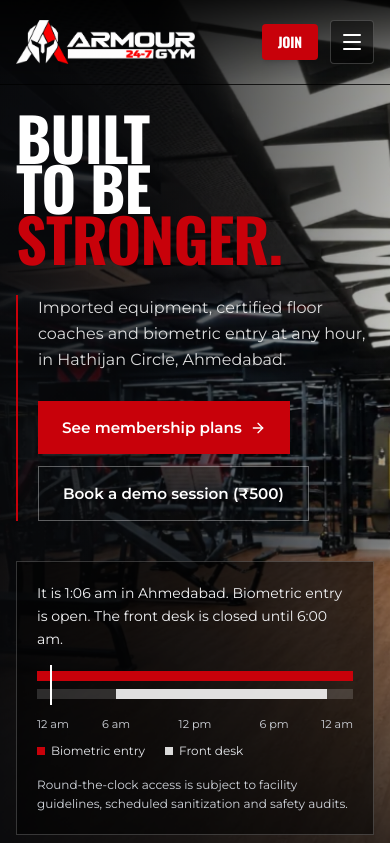
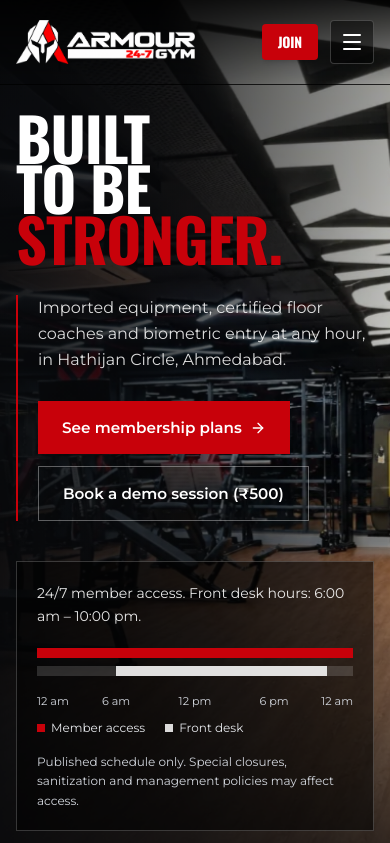
Before and after one commit to Sailesh007/armour-gym, a Next.js app: page / in a window 390 px wide. Shown: the top 843 px of the page. Built offline with nearby package versions, Linux system fonts and the light colour scheme.

Commit message:
feat(ui): polish AccessStrip.tsx for concise responsive experience

```diff
--- a/src/components/home/AccessStrip.tsx
+++ b/src/components/home/AccessStrip.tsx
@@ -1,132 +1,53 @@
-"use client";
-
-import { useSyncExternalStore } from "react";
-
 /**
- * Live 24-hour access strip. Shows, in Ahmedabad time, when biometric entry
- * (24/7) and the staffed front desk (6 am to 10 pm) are available, with a
- * marker for "now".
- *
- * The clock is read through useSyncExternalStore: the server snapshot is
- * `null`, so server and client markup match, then the real time appears
- * after hydration and refreshes every 30 seconds.
+ * Published access schedule, not a live operational-status feed.
+ * Outages, closures and special events cannot be inferred from the clock.
  */
-
-const DESK_OPEN = 6;
-const DESK_CLOSE = 22;
 const TICKS = [
-  { at: 0, label: "12 am" },
-  { at: 6, label: "6 am" },
-  { at: 12, label: "12 pm" },
-  { at: 18, label: "6 pm" },
-  { at: 24, label: "12 am" },
-];
-
-function minutesNowInIST(): number {
-  const parts = new Intl.DateTimeFormat("en-GB", {
-    timeZone: "Asia/Kolkata",
-    hour: "2-digit",
-    minute: "2-digit",
-    hour12: false,
-  }).formatToParts(new Date());
-  const h = Number(parts.find((p) => p.type === "hour")?.value ?? 0) % 24;
-  const m = Number(parts.find((p) => p.type === "minute")?.value ?? 0);
-  return h * 60 + m;
-}
-
-function subscribe(onChange: () => void) {
-  const id = window.setInterval(onChange, 30_000);
-  return () => window.clearInterval(id);
-}
-
-const getServerSnapshot = (): number | null => null;
-
-function formatClock(totalMinutes: number): string {
-  const h24 = Math.floor(totalMinutes / 60) % 24;
-  const m = totalMinutes % 60;
-  const suffix = h24 >= 12 ? "pm" : "am";
-  const h12 = h24 % 12 === 0 ? 12 : h24 % 12;
-  return `${h12}:${String(m).padStart(2, "0")} ${suffix}`;
-}
+  { hour: 0, label: "12 am" },
+  { hour: 6, label: "6 am" },
+  { hour: 12, label: "12 pm" },
+  { hour: 18, label: "6 pm" },
+  { hour: 24, label: "12 am" },
+] as const;
 
 export default function AccessStrip() {
-  const minutes = useSyncExternalStore<number | null>(
-    subscribe,
-    minutesNowInIST,
-    getServerSnapshot,
-  );
-  const now = minutes === null ? null : minutes / 60;
-  const deskOpen = now !== null && now >= DESK_OPEN && now < DESK_CLOSE;
-
-  const status =
-    minutes === null
-      ? "Biometric entry is open around the clock. The front desk is staffed from 6:00 am to 10:00 pm."
-      : `It is ${formatClock(minutes)} in Ahmedabad. Biometric entry is open. ${
-          deskOpen
-            ? "The front desk is open until 10:00 pm."
-            : "The front desk is closed until 6:00 am."
-        }`;
-
   return (
     <div className="border border-white/20 bg-black/55 p-5 backdrop-blur-md md:p-6">
-      <p className="font-body text-sm leading-relaxed text-gray-100 md:text-base" aria-live="polite">
-        {status}
+      <p className="font-body text-sm leading-relaxed text-white/90 md:text-base">
+        24/7 member access. Front desk hours: 6:00 am – 10:00 pm.
       </p>
 
-      <div className="mt-5 grid grid-cols-1 gap-x-5 gap-y-2 md:grid-cols-[8.5rem_1fr]">
+      <div className="mt-5 grid gap-x-5 gap-y-2 md:grid-cols-[8.5rem_1fr]">
         <div className="hidden flex-col justify-between py-[3px] font-body text-xs font-semibold text-gray-200 md:flex">
-          <span>Biometric entry</span>
+          <span>Member access</span>
           <span className="mt-2">Front desk</span>
         </div>
-
-        <div className="relative">
-          <div className="relative space-y-2" aria-hidden="true">
+        <div>
+          <div className="space-y-2" aria-hidden="true">
             <div className="h-2.5 bg-[#C8010A]" />
             <div className="relative h-2.5 bg-white/15">
-              <div
-                className="absolute inset-y-0 bg-white/85"
-                style={{
-                  left: `${(DESK_OPEN / 24) * 100}%`,
-                  width: `${((DESK_CLOSE - DESK_OPEN) / 24) * 100}%`,
-                }}
-              />
+              <div className="absolute inset-y-0 left-1/4 w-2/3 bg-white/85" />
             </div>
-            {now !== null && (
-              <div
-                className="pointer-events-none absolute -bottom-1.5 -top-1.5 w-0.5 -translate-x-1/2 bg-white"
-                style={{ left: `${(now / 24) * 100}%` }}
-              />
-            )}
           </div>
-
           <div className="relative mt-4 h-4" aria-hidden="true">
-            {TICKS.map((t) => (
+            {TICKS.map((tick) => (
               <span
-                key={t.at}
-                className={`absolute whitespace-nowrap font-body text-[0.7rem] text-gray-300 ${
-                  t.at === 0 ? "" : t.at === 24 ? "-translate-x-full" : "-translate-x-1/2"
-                }`}
-                style={{ left: `${(t.at / 24) * 100}%` }}
+                key={tick.hour}
+                className={`absolute whitespace-nowrap font-body text-[0.7rem] text-gray-300 ${tick.hour === 0 ? "" : tick.hour === 24 ? "-translate-x-full" : "-translate-x-1/2"}`}
+                style={{ left: `${(tick.hour / 24) * 100}%` }}
               >
-                {t.label}
+                {tick.label}
               </span>
             ))}
           </div>
-
-          <div className="mt-3 flex gap-5 font-body text-xs text-gray-200 md:hidden">
-            <span className="inline-flex items-center gap-1.5">
-              <span className="h-2 w-2 bg-[#C8010A]" /> Biometric entry
-            </span>
-            <span className="inline-flex items-center gap-1.5">
-              <span className="h-2 w-2 bg-white/85" /> Front desk
-            </span>
+          <div className="mt-3 flex flex-wrap gap-5 font-body text-xs text-gray-200 md:hidden">
+            <span className="inline-flex items-center gap-1.5"><span className="size-2 bg-[#C8010A]" /> Member access</span>
+            <span className="inline-flex items-center gap-1.5"><span className="size-2 bg-white/85" /> Front desk</span>
           </div>
         </div>
       </div>
-
       <p className="mt-4 font-body text-xs leading-relaxed text-gray-300">
-        Round-the-clock access is subject to facility guidelines, scheduled sanitization and
-        safety audits.
+        Published schedule only. Special closures, sanitization and management policies may affect access.
       </p>
     </div>
   );
```
